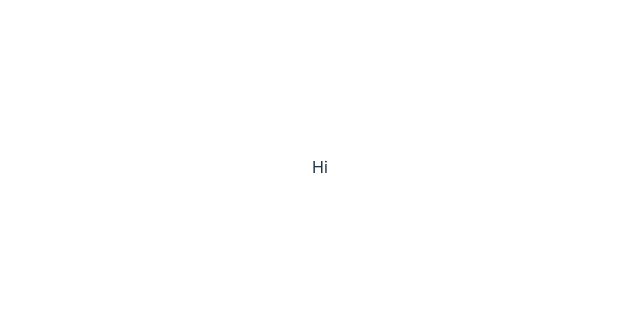
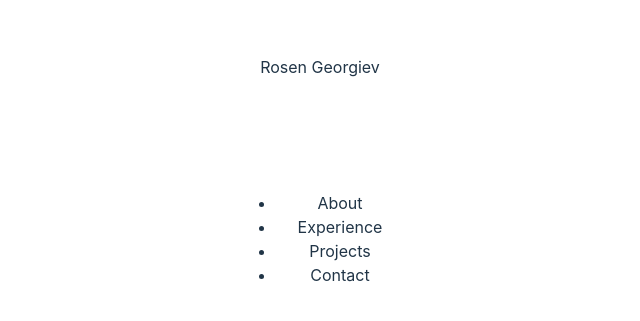
Before and after one commit to RosenGeorgievvv/RosenGeorgiev, a React (Vite) app: page / in a window 1280 px wide. Shown: the part 233-554 px from the top of the page, without its empty margins (320-960 px from the left). Built offline with nearby package versions, Linux system fonts and the light colour scheme.

Commit message:
navigation component created

```diff
--- a/src/App.jsx
+++ b/src/App.jsx
@@ -1,10 +1,11 @@
 import './App.css'
+import Navbar from './components/navbar/Navbar'
 
 function App() {
 
   return (
     <>
-    Hi
+    <Navbar />
     </>
   )
 }
```
Also changed, not shown: src/styles/navbar.css (added).
